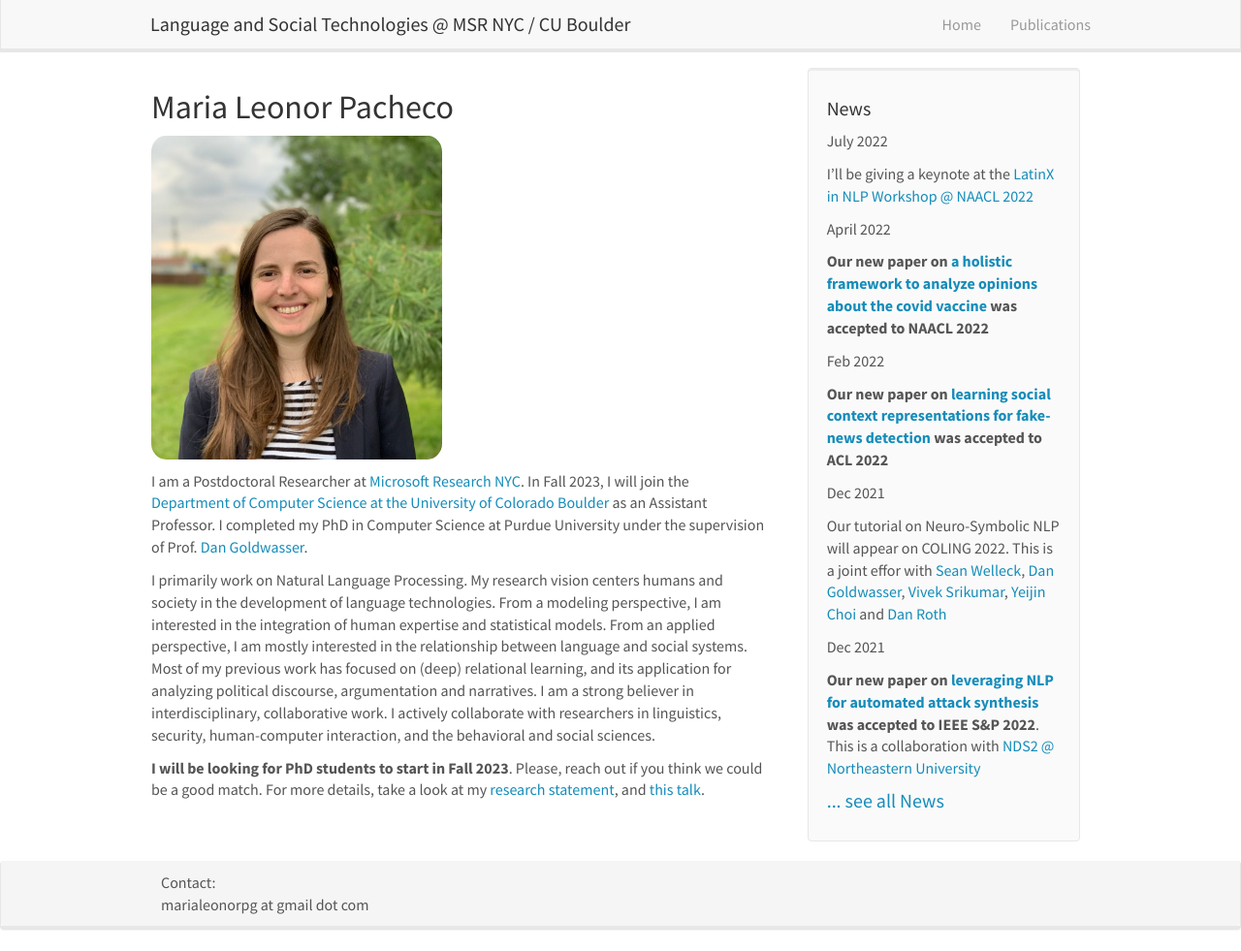
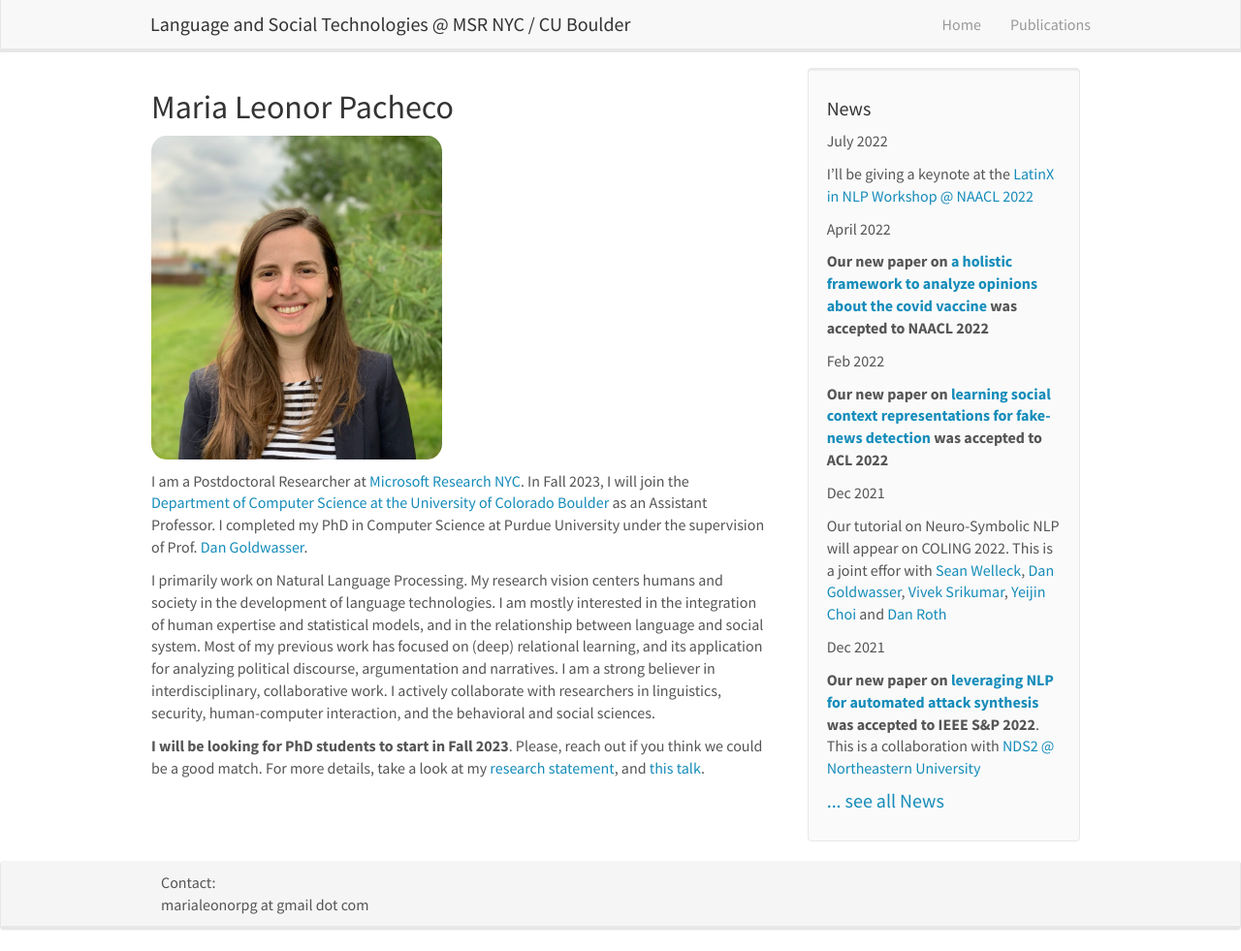
Before and after one commit to mlpacheco/mlpacheco.github.io, a Jekyll site: the page built from _pages/home.md, in a window 1280 px wide and 981 px high. Shown: the whole window at 97% size. Built offline with Jekyll 4.4.1, drawn with Linux system fonts in a browser that asks for light colours; nearby versions of some CDN libraries.

Commit message:
Update home.md

```diff
--- a/_pages/home.md
+++ b/_pages/home.md
@@ -10,7 +10,7 @@
 NYC](https://www.microsoft.com/en-us/research/lab/microsoft-research-new-york/). In Fall 2023, I will join the [Department of Computer Science at the University of Colorado Boulder](https://www.colorado.edu/cs/) as an Assistant Professor. I completed my PhD in Computer Science at Purdue University under the supervision of Prof. [Dan Goldwasser](https://www.cs.purdue.edu/homes/dgoldwas/).
 
 
-I primarily work on Natural Language Processing. My research vision centers humans and society in the development of language technologies. From a modeling perspective, I am interested in the integration of human expertise and statistical models. From an applied perspective, I am mostly interested in the relationship between language and social systems. Most of my previous work has focused on (deep) relational learning, and its application for analyzing political discourse, argumentation and narratives. I am a strong believer in interdisciplinary, collaborative work. I actively collaborate with researchers in linguistics, security, human-computer interaction, and the behavioral and social sciences.
+I primarily work on Natural Language Processing. My research vision centers humans and society in the development of language technologies. I am mostly interested in the integration of human expertise and statistical models, and in the relationship between language and social system. Most of my previous work has focused on (deep) relational learning, and its application for analyzing political discourse, argumentation and narratives. I am a strong believer in interdisciplinary, collaborative work. I actively collaborate with researchers in linguistics, security, human-computer interaction, and the behavioral and social sciences.
 
 
 **I will be looking for PhD students to start in Fall 2023**. Please, reach out if you think we could be a good match. For more details, take a look at my [research statement](https://mlpacheco.github.io/files/mlpacheco_research_statement.pdf), and [this talk](https://www.youtube.com/watch?v=MMDD9kgVKJA).
```
